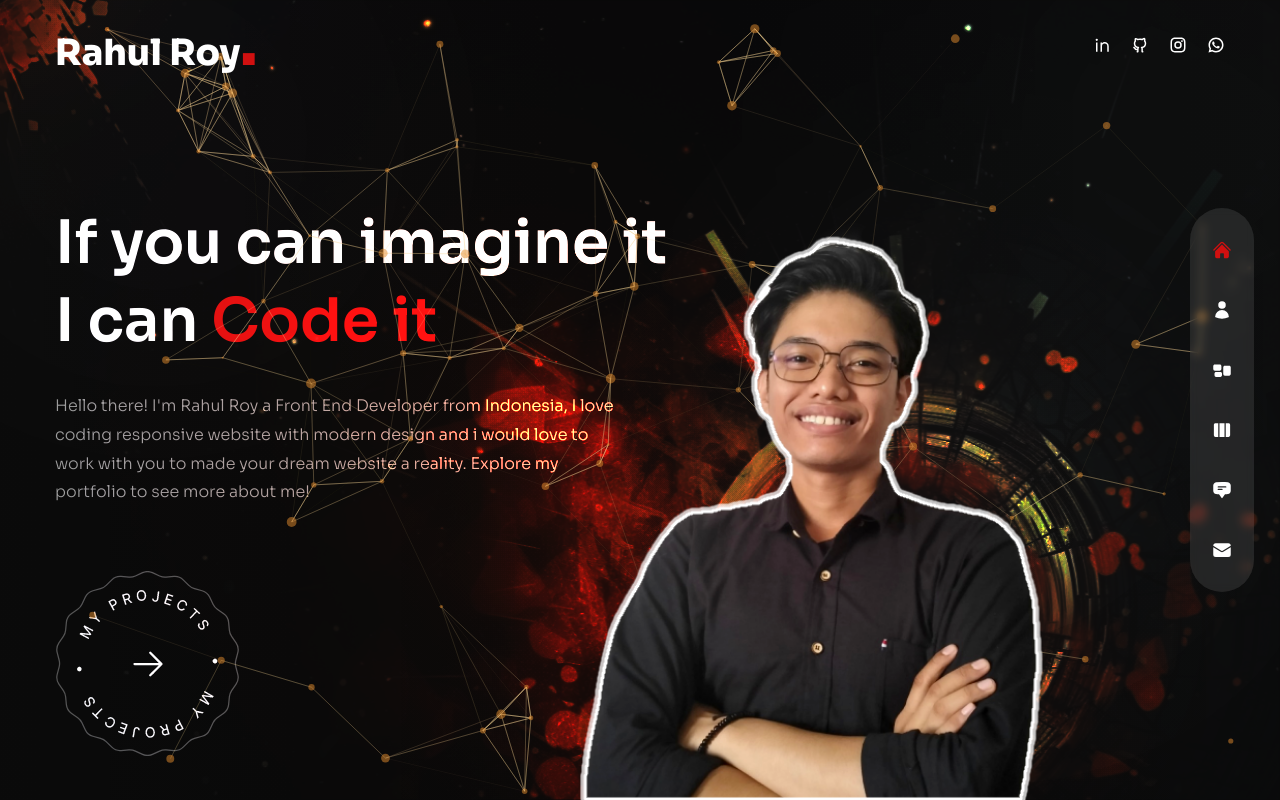
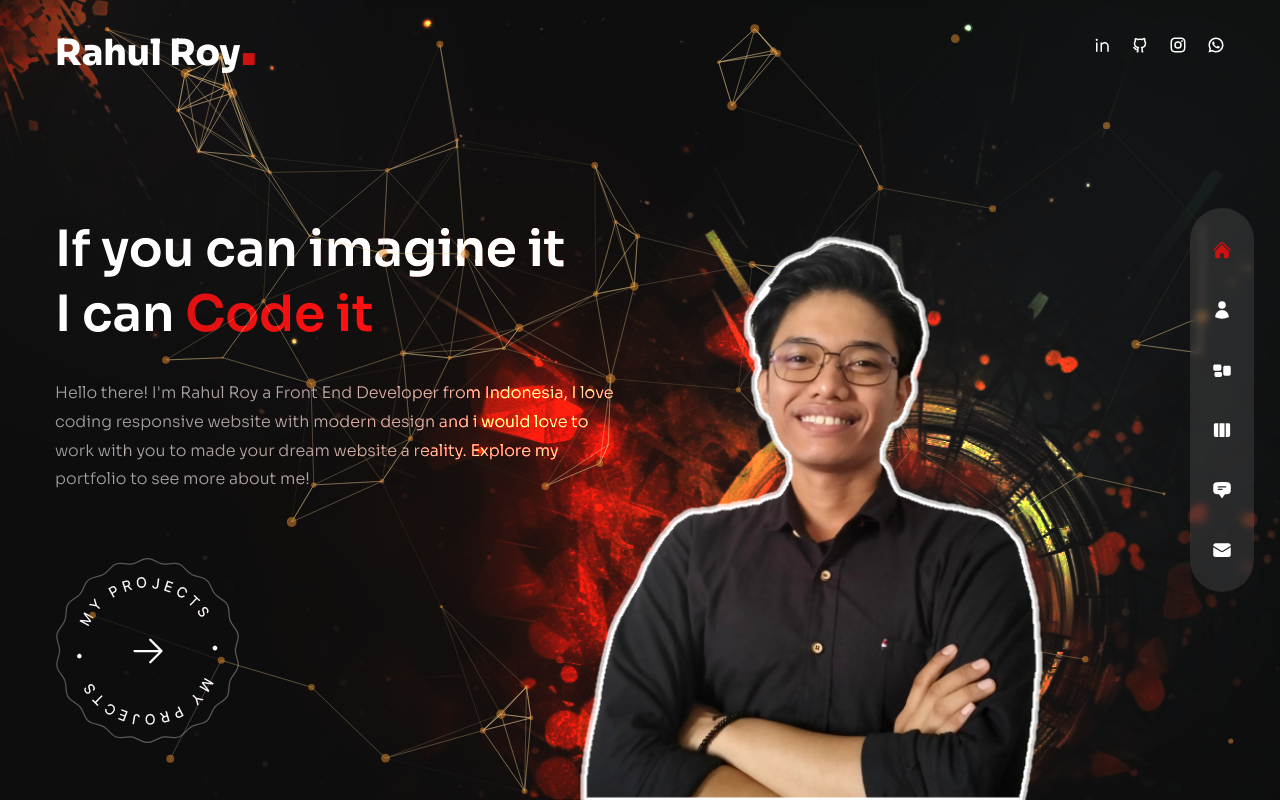
Before and after one commit to rahul-roy-dev/portfolio-next, a Next.js app: page / in a window 1280 px wide. Built offline with nearby package versions, Linux system fonts and the light colour scheme.

Commit message:
update about page

```diff
--- a/components/Header.js
+++ b/components/Header.js
@@ -9,7 +9,7 @@ import Socials from '../components/Socials';
 
 const Header = () => {
   return (
-  <header className="absolute h-[140px] z-30 w-full flex items-center px-16 xl:px-0 xl:h-[90px]">
+  <header className="absolute h-[100px] z-30 w-full flex items-center px-16 xl:px-0 xl:h-[90px]">
     <div className="container mx-auto">
       <div className="flex flex-col lg:flex-row justify-between items-center gap-y-6 py-8">
         { /* logo */}
--- a/pages/index.js
+++ b/pages/index.js
@@ -14,17 +14,17 @@ import { fadeIn } from "../variants";
 
 const Home = () => {
   return (
-    <div className="bg-primary/60 h-full">
+    <div className="h-[100%]">
       {/* text */}
-      <div className="w-full h-full bg-gradient-to-r from-primary/10 via-black/30 to-black/10">
-        <div className="text-center flex flex-col justify-center xl:pt-40 xl:text-left h-full container mx-auto">
+      <div className="w-full h-full ">
+        <div className="text-center flex flex-col justify-center  xl:pt-40 xl:text-left h-full container mx-auto">
           {/* title */}
           <motion.h1
             variants={fadeIn("down", 0.2)}
             initial="hidden"
             animate="show"
             exit="hidden"
-            className="h1"
+            className="h1 md:text-[50px]"
           >
             If you can imagine it <br /> I can{" "}
             <span className="text-accent">Code it</span>
--- a/styles/globals.css
+++ b/styles/globals.css
@@ -49,3 +49,7 @@
     @apply w-full h-[180px] p-6  rounded-lg resize-none;
   }
 }
+
+.body {
+  background-color: red;
+}
```
Also changed, not shown: public/site-bg.png.
